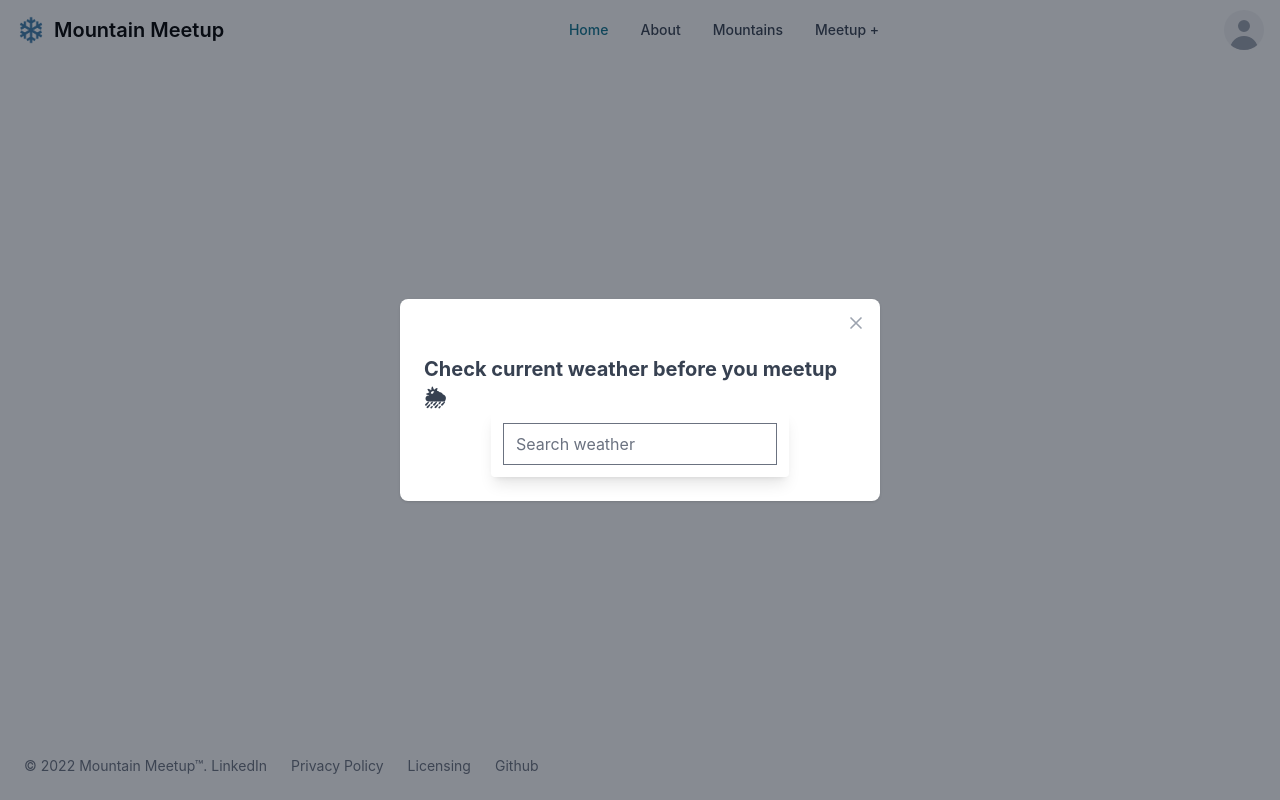
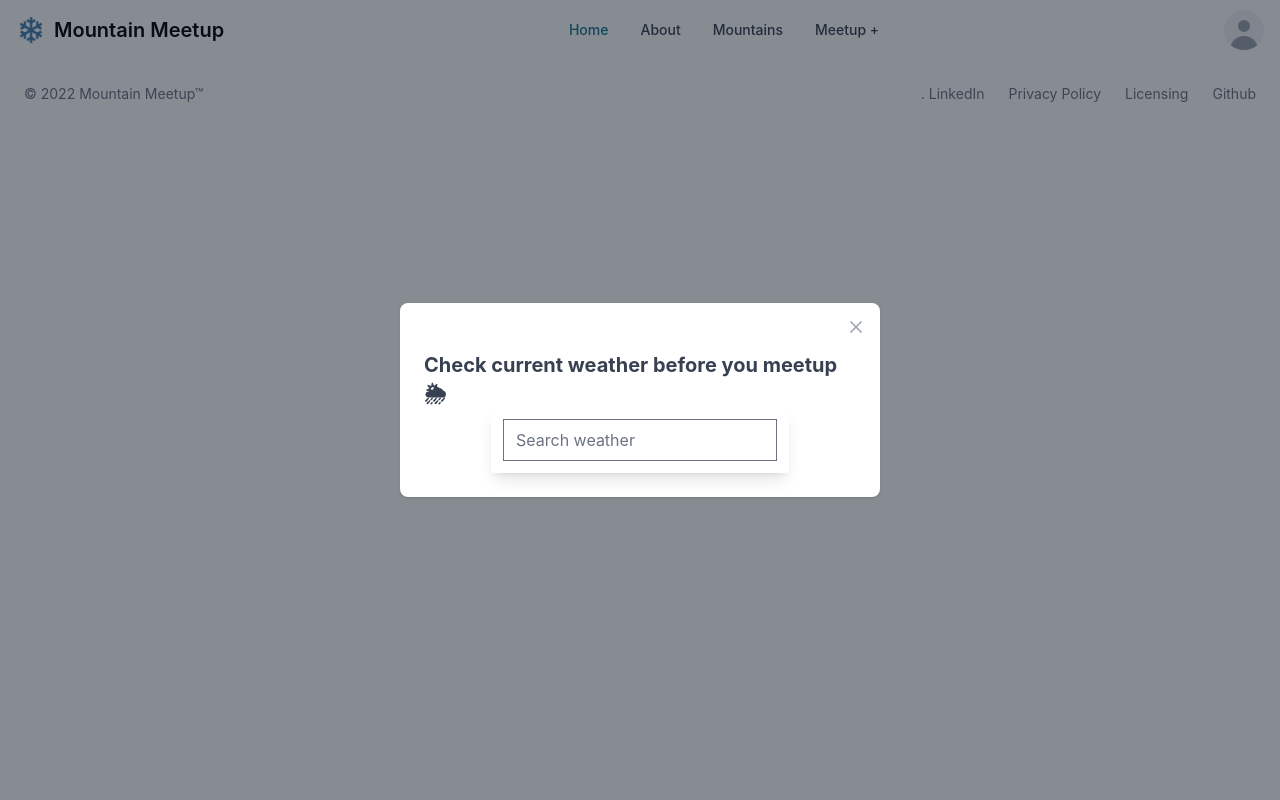
Before and after one commit to Kelan6/powder-planner, a React (Create React App) app in the folder client/: page /weather in a window 1280 px wide. Built offline with nearby package versions, Linux system fonts and the light colour scheme; no server answers.

Commit message:
final push

```diff
--- a/client/src/About.js
+++ b/client/src/About.js
@@ -5,7 +5,7 @@ import p6 from './assets/p6.png'
 function About() {
   return (
    <div className='justify-center'>
-   <div className='pt-10 flex justify-center'>
+   <div className='pt-10 flex justify-center '>
     <figure class="flex justify-center h-1/3 w-1/3">
       <img class="max-w-full h-auto rounded-xl" src={p6} alt="" />
     </figure>
--- a/client/src/App.js
+++ b/client/src/App.js
@@ -50,7 +50,7 @@ function App() {
   return (
     <BrowserRouter>
     <NavBar currentUser={currentUser} setCurrentUser={setCurrentUser}loggedIn={loggedIn} setLoggedIn={setLoggedIn}/>
-      <div className="App">
+      {/* <div className="App"> */}
         <Switch>
           <Route exact path="/">
             <Home />
@@ -83,7 +83,7 @@ function App() {
             <Weather currentUser={currentUser} setCurrentUser={setCurrentUser}/>
           </Route>
         </Switch>
-      </div>
+      {/* </div> */}
       <Footer/>
     </BrowserRouter>
   );
--- a/client/src/Footer.js
+++ b/client/src/Footer.js
@@ -2,7 +2,7 @@ import React from 'react'
 
 function Footer() {
   return (
-    <div className='justify-between fixed bottom-0 left-0'>
+    <div className='justify-between bottom-4'>
 <footer class=" mt-auto bg-inherit rounded-lg  md:flex md:items-center md:justify-between md:p-6 dark:bg-gray-800">
     <span class="text-sm text-gray-500 sm:text-center dark:text-gray-400">© 2022 <a href="/" class="hover:underline">Mountain Meetup™</a>
     </span>
--- a/client/src/Weather.js
+++ b/client/src/Weather.js
@@ -46,7 +46,7 @@ function Weather({currentUser, setCurrentUser}) {
 
     return (
 
-<React.Fragment>
+<React.Fragment className='bg-gray-100'>
       <Modal
         show={true}
         size="lg"
@@ -55,7 +55,7 @@ function Weather({currentUser, setCurrentUser}) {
         <Modal.Header onClick={handleGoBack} />
         <Modal.Body >
     <div className='flex flex-col items-center'>
-      <h1 className='mt-2 font-bold text-xl text-gray-700'>Check current weather before you meetup 🌦</h1>
+      <h1 className='mt-0 font-bold text-xl text-gray-700'>Check current weather before you meetup 🌦</h1>
       <div className='max-w-xl flex rounded overflow-hidden shadow-lg'>
       <main className='m-3 flex flex-col'>
         <div className="">
```
